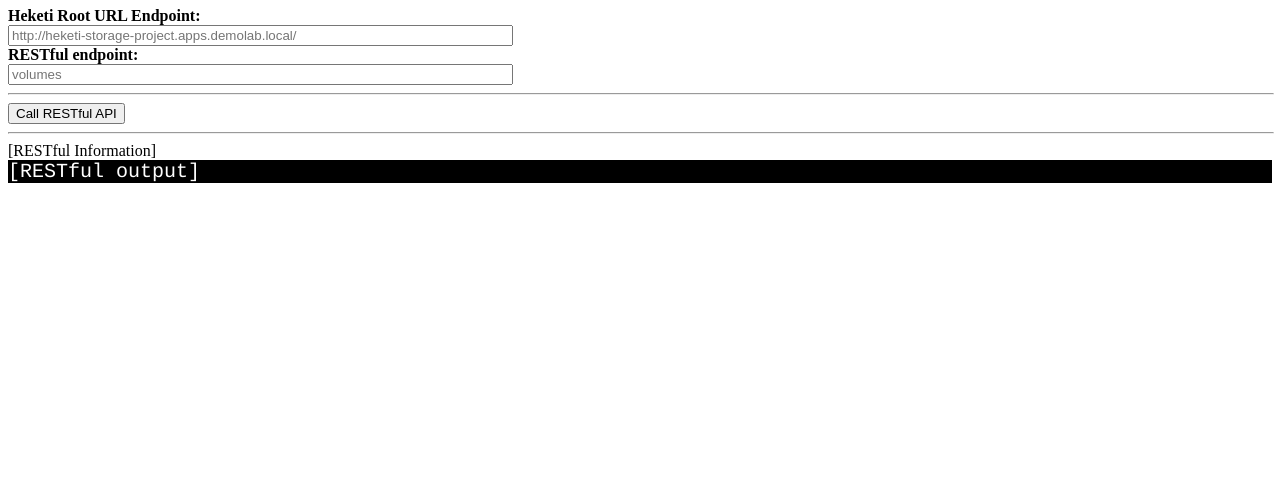
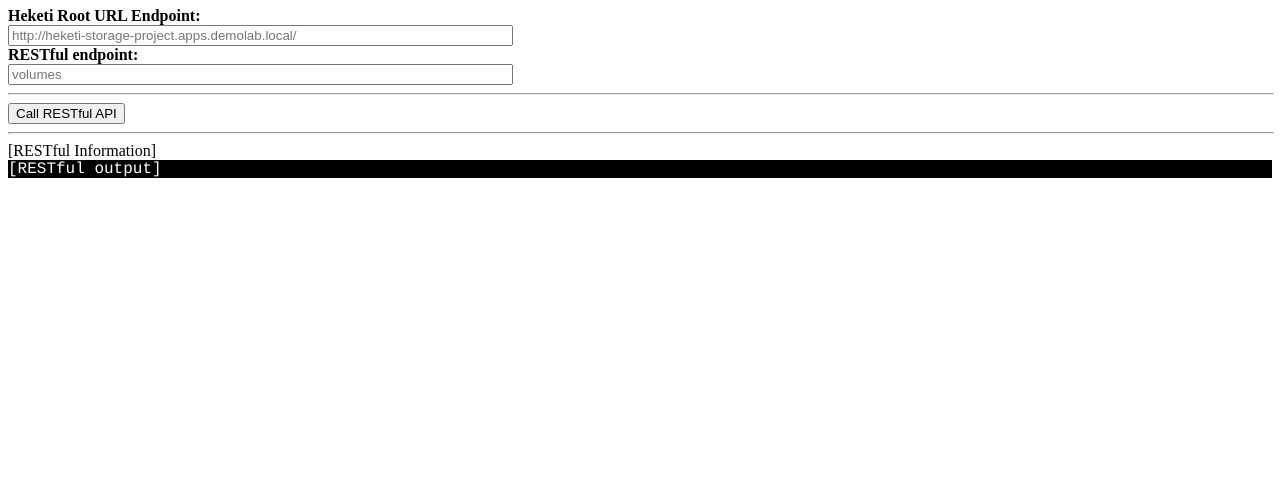
Before and after one commit to utherp0/heketijs, a plain HTML site: page index.html in a window 1280 px wide. Shown: the part 306-800 px from the top of the page. Drawn offline with Linux system fonts and the light colour scheme.

Commit message:
Resized the output

```diff
--- a/index.html
+++ b/index.html
@@ -13,7 +13,7 @@
 <input type="button" value="Call RESTful API" onClick="executeAPI();"/>
 <hr width="100%"/>
 <div width="100%" id="info" name="info">[RESTful Information]</div>
-<div width="100%" style="font-family:courier;font-size:15pt;background-color:black;color:white" id="output" name="output">
+<div width="100%" style="font-family:courier;font-size:12pt;background-color:black;color:white" id="output" name="output">
 [RESTful output]
 </div>
 </body>
```
